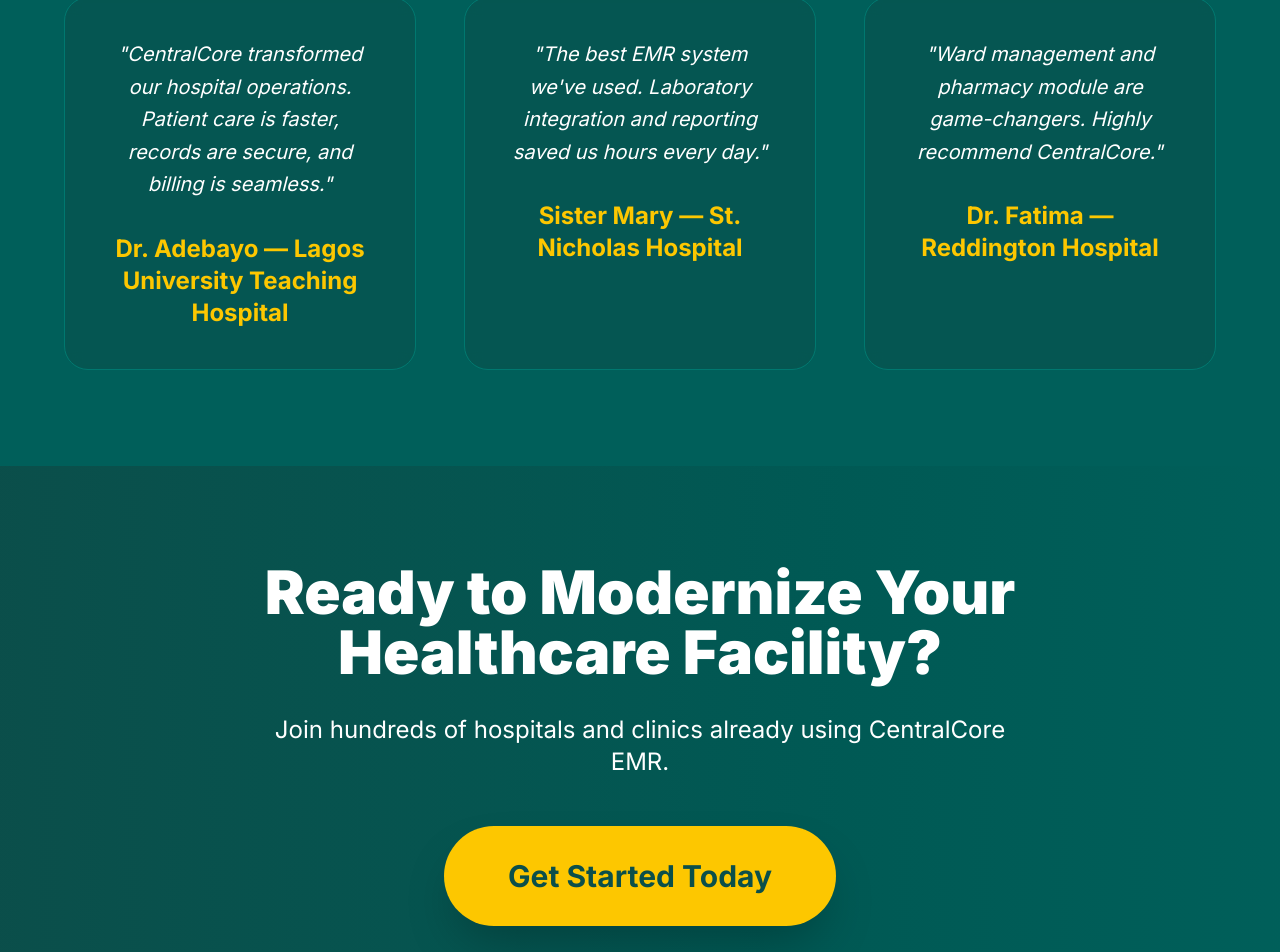
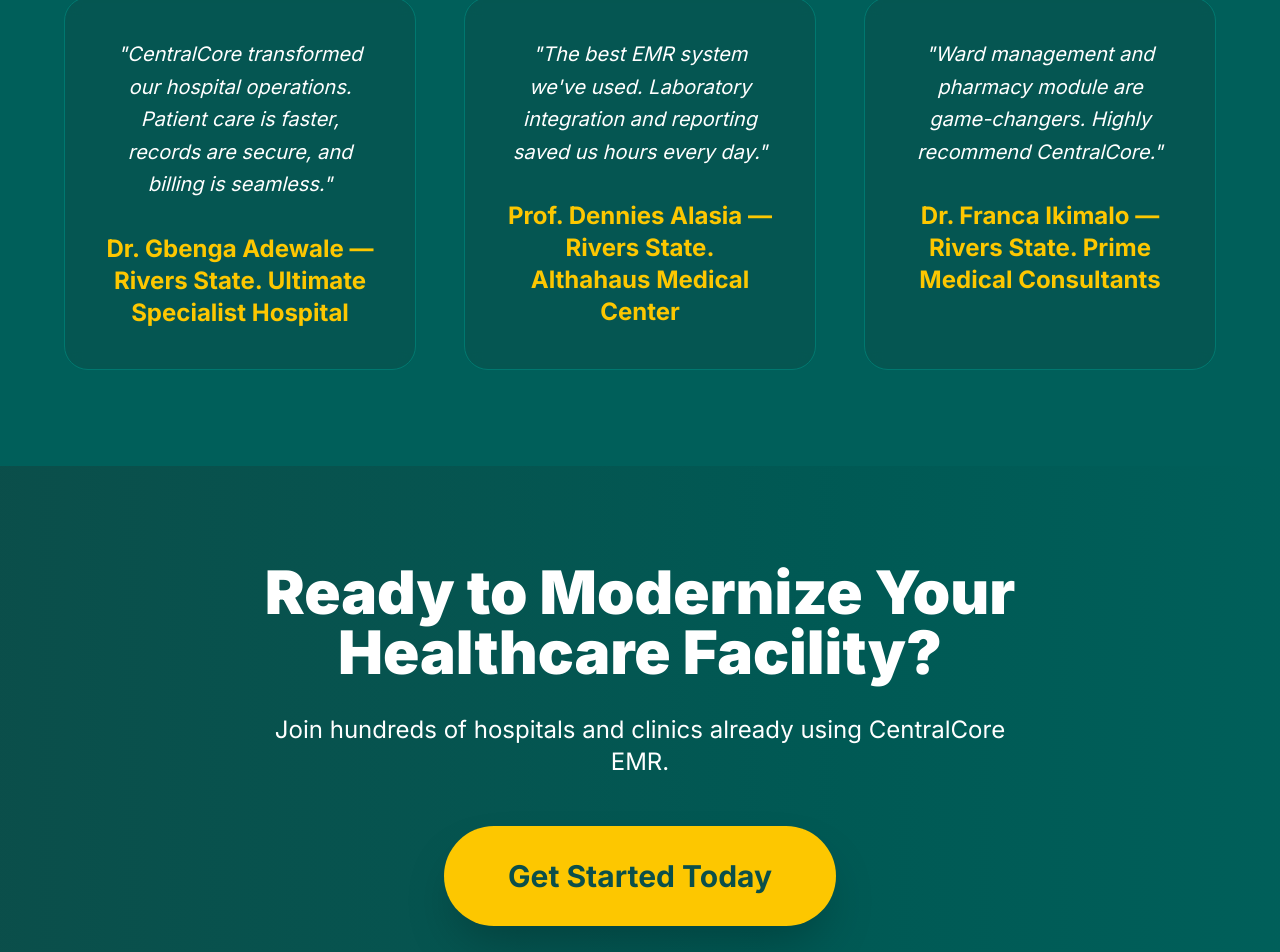
Before and after one commit to ctis848/curacore-centraltech-website, a Next.js app: page /products in a window 1280 px wide. Shown: the part 3497-4449 px from the top of the page. Built offline with nearby package versions, Linux system fonts and the light colour scheme.

Commit message:
Polish and improve products page layout + buttons

```diff
--- a/app/products/page.tsx
+++ b/app/products/page.tsx
@@ -151,7 +151,7 @@
                 "CentralCore transformed our hospital operations. Patient care is faster, records are secure, and billing is seamless."
               </p>
               <p className="font-bold text-2xl text-yellow-400">
-                Dr. Adebayo — Lagos University Teaching Hospital
+                Dr. Gbenga Adewale — Rivers State. Ultimate Specialist Hospital
               </p>
             </div>
             <div className="bg-teal-900/50 backdrop-blur-sm rounded-3xl p-10 border border-teal-700">
@@ -159,7 +159,7 @@
                 "The best EMR system we've used. Laboratory integration and reporting saved us hours every day."
               </p>
               <p className="font-bold text-2xl text-yellow-400">
-                Sister Mary — St. Nicholas Hospital
+                Prof. Dennies Alasia — Rivers State. Althahaus Medical Center
               </p>
             </div>
             <div className="bg-teal-900/50 backdrop-blur-sm rounded-3xl p-10 border border-teal-700">
@@ -167,7 +167,7 @@
                 "Ward management and pharmacy module are game-changers. Highly recommend CentralCore."
               </p>
               <p className="font-bold text-2xl text-yellow-400">
-                Dr. Fatima — Reddington Hospital
+                Dr. Franca Ikimalo — Rivers State. Prime Medical Consultants
               </p>
             </div>
           </div>
```
